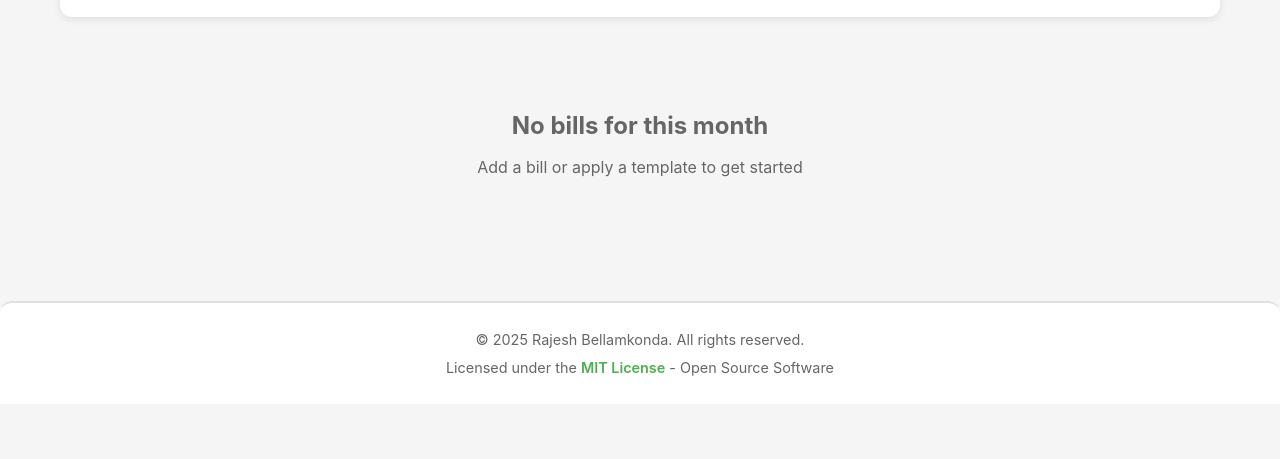
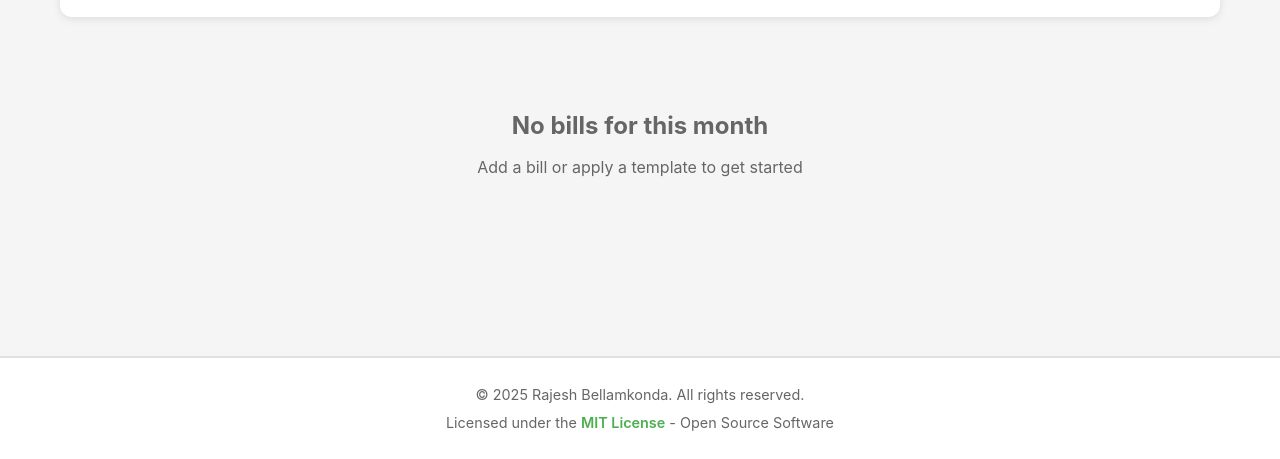
Before and after one commit to RajeshBellamkonda/Bill-Manager-Pro, a plain HTML site: page index.html in a window 1280 px wide. Shown: the part 341-800 px from the top of the page. Drawn offline with Linux system fonts and the light colour scheme.

Commit message:
Sticky Footer

```diff
--- a/styles.css
+++ b/styles.css
@@ -24,12 +24,18 @@ body {
     background-color: var(--bg-color);
     color: var(--text-primary);
     line-height: 1.6;
+    display: flex;
+    flex-direction: column;
+    min-height: 100vh;
+    margin: 0;
 }
 
 .container {
     max-width: 1200px;
     margin: 0 auto;
     padding: 20px;
+    flex: 1 0 auto;
+    width: 100%;
 }
 
 @media (max-width: 768px) {
@@ -1369,9 +1375,10 @@ body[data-theme="dark"] .chart-container {
     background: var(--card-bg);
     border-top: 2px solid var(--border-color);
     padding: 20px;
-    margin-top: 40px;
+    margin-top: auto;
     text-align: center;
-    border-radius: 12px 12px 0 0;
+    flex-shrink: 0;
+    width: 100%;
 }
 
 .footer-content {
```
Also changed, not shown: README.md.
